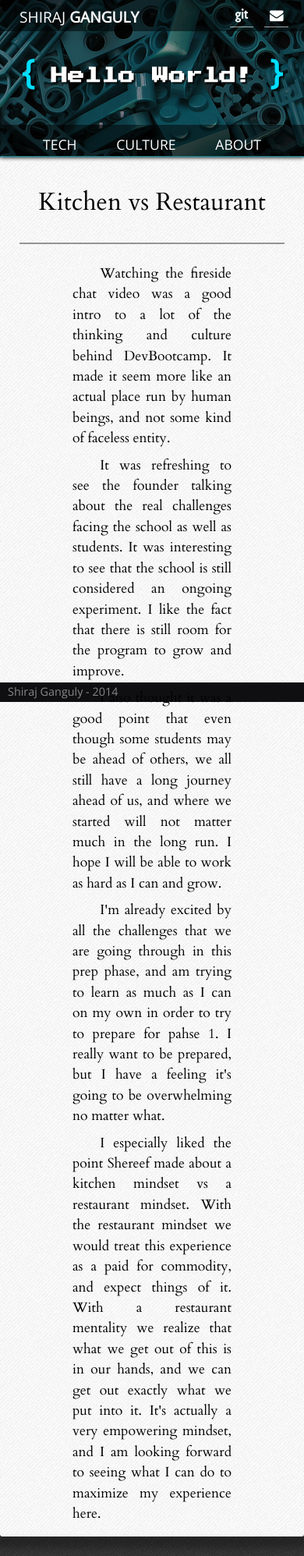
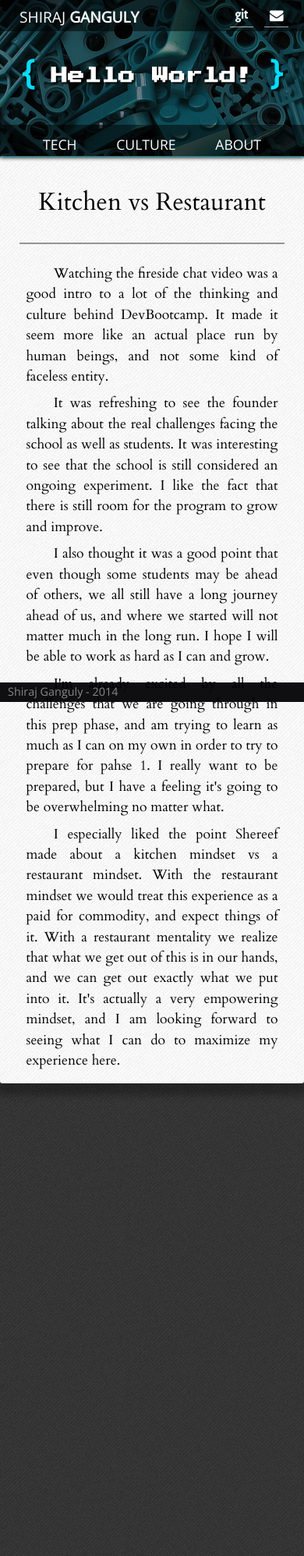
Before and after one commit to ShirajG/shirajg.github.io, a Jekyll site: the page built from _posts/2014-06-01-Intro.html, in a window 390 px wide. Shown: the whole page at 78% size. Built offline with Jekyll 4.4.1, drawn with Linux system fonts in a browser that asks for light colours; nearby versions of some CDN libraries; after the commit the page ends 1414 px from its top, so only the background shows below that.

Commit message:
Add media query to resize paragraphs on mobile

```diff
--- a/css/main.css
+++ b/css/main.css
@@ -519,6 +519,10 @@ header h1{
 #post{
   width:100%;
 }
+#post p{
+  width:95%;
+}
+
 
 
 }
```
